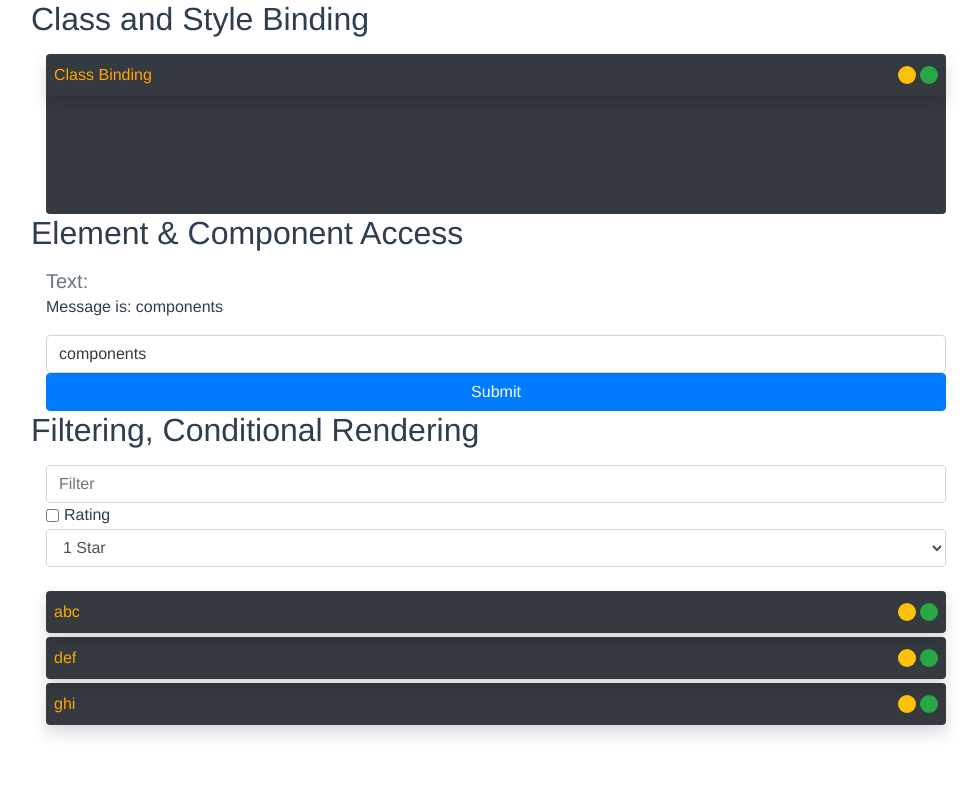
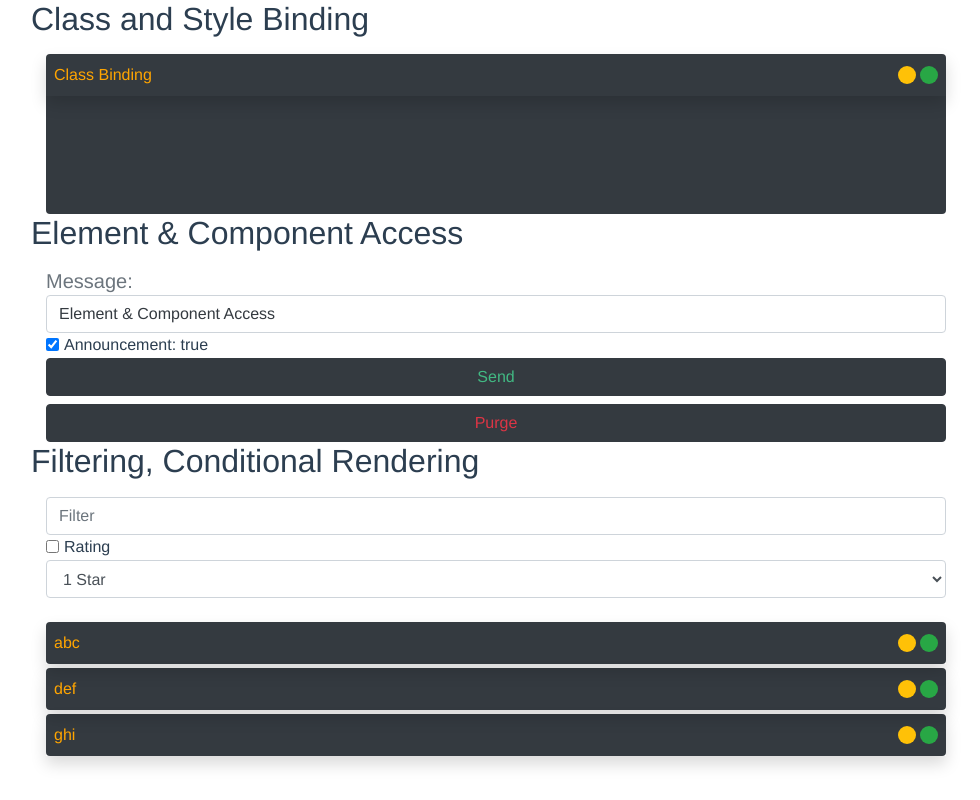
Before and after one commit to markterence/vue-exercise-3, a Vue app: page / in a window 1280 px wide. Shown: the whole page, without its empty margins (144-1124 px from the left). Built offline with nearby package versions, Linux system fonts and the light colour scheme.

Commit message:
Component Access

```diff
--- a/src/App.vue
+++ b/src/App.vue
@@ -1,10 +1,10 @@
 <template>
   <div id="app" class="container-fluid w-75">
-    <ClassStyleBinding/>
+    <ClassStyleBinding ref="termFeed"/>
 
-    <ElementComponentAccess/>
+    <ElementComponentAccess @onSendClicked="broadcastMessage" @onPurgeClicked="clearMessages"/>
 
-     <FilterComponent/>
+    <FilterComponent/>
   </div>
 </template>
 
@@ -18,6 +18,18 @@ export default {
     ClassStyleBinding,
     FilterComponent,
     ElementComponentAccess
+  },
+  mounted() {
+    const feedRef = this.$refs.termFeed;
+    this.feed = feedRef.getTerm();
+  },
+  methods: {
+    clearMessages() {
+       this.feed.clearTermContent()
+    },
+    broadcastMessage({data}){
+      this.feed.setTermContent(data)
+    }
   }
 };
 </script>
@@ -50,4 +62,8 @@ li {
   display: inline-block;
   margin: 0 10px;
 }
+
+.v-green {
+  color: #42b983;
+}
 </style>
--- a/src/components/ClassStyleBinding.vue
+++ b/src/components/ClassStyleBinding.vue
@@ -3,7 +3,7 @@
     <h2>Class and Style Binding</h2>
     <div class="container-fluid mt-3">
       <!-- class and style binding: https://vuejs.org/v2/guide/class-and-style.html-->
-      <Term title="Class Binding" collapsed/>
+      <Term title="Class Binding" ref="term" collapsed/>
     </div>
   </div>
 </template>
@@ -17,7 +17,15 @@ export default {
   mounted() {
 
   },
-  methods: {}
+  computed: {
+
+  },
+  methods: {
+    getTerm(){
+      const term = this.$refs.term;
+      return term;
+    }
+  }
 };
 </script>
 
--- a/src/components/ElementComponentAccess.vue
+++ b/src/components/ElementComponentAccess.vue
@@ -1,18 +1,20 @@
 <template>
   <div>
-    <h2>Element & Component Access</h2>
+    <h2>Element &amp; Component Access</h2>
     <div class="container-fluid mt-3">
       <div class="d-block">
         <div>
-          <span class="h5 text-secondary">Text:</span>
-          <p>Message is: {{ text1 }}</p>
-          <input type="text" class="text-dark form-control" v-model="text1">
+          <span class="h5 text-secondary">Message:</span>
+          <input type="text" class="text-dark form-control" v-model="form.message" ref="textBox1">
         </div>
-        <!-- <div class="form-check form-check-inline">
-          <input class="form-check-input" type="checkbox" id="chkBox" :model="form.chk1">
-          <label class="form-check-label" for="chkBox" style="user-select:none">Box</label>
-        </div>-->
-        <button class="btn btn-block btn-primary">Submit</button>
+        <div class="form-check form-check-inline">
+          <input class="form-check-input" type="checkbox" id="chkBox" v-model="form.broadcast">
+          <label class="form-check-label" for="chkBox" style="user-select:none">Announcement: {{form.broadcast}}</label>
+        </div>
+        <div>
+          <button class="btn btn-block btn-dark" @click="broadcastMessage"><span class="v-green">Send</span></button>
+          <button class="btn btn-block btn-dark" @click="clearMessage"><span class="text-danger">Purge</span></button>
+        </div>
       </div>
     </div>
   </div>
@@ -20,14 +22,31 @@
 
 <script>
 export default {
+
   data() {
     return {
-      text1: "components",
       form: {
-        text1: "component",
-        chk1: false
+        message: "Element & Component Access",
+        broadcast: true
       }
     };
+  },
+
+  methods: {
+    clearMessage($event) {
+      this.$emit('onPurgeClicked', $event)
+    },
+    broadcastMessage(){
+      if(this.form.message.trim() !== '') {
+        const msg = {
+          data: {
+            message: this.form.message,
+            warn: this.form.broadcast
+          }
+        }
+        this.$emit('onSendClicked', msg)
+      }
+    }
   }
 };
 </script>
--- a/src/components/Term.vue
+++ b/src/components/Term.vue
@@ -25,10 +25,12 @@
         </div>
       </div>
     </div>
-    <div class="term-content px-2 text-success h-100" style="overflow-y: auto">
+    <div class="term-content px-2  h-100" style="overflow-y: auto">
       <div class="h-100">
-        <div v-for="(msgs, i) in termMessages" :key="i">
-          <span class="p-0">{{ msgs }}</span>
+        <div v-for="(content, i) in messages" :key="i">
+          <span :class="['p-0',  (content.warn) ? 'text-warning':'text-success' ]">
+           {{  content.warn ? "&lt;Announcement&gt; ": '' }}{{content.message}}
+          </span>
         </div>
       </div>
     </div>
@@ -52,7 +54,7 @@ export default {
       type: Array,
       required: false,
       default: function() {
-        return [""];
+        return [];
       }
     },
     collapsed: {
@@ -67,7 +69,8 @@ export default {
     return {
       termHeight: MIN_TERM_HEIGHT,
       isActive: false,
-      showTerm: false
+      showTerm: false,
+      messages: this.termMessages
     };
   },
   computed: {
@@ -88,8 +91,11 @@ export default {
     }
   },
   methods: {
+    clearTermContent() {
+      this.messages = []
+    },
     setTermContent(content) {
-      this.$props.termMessages.push(content);
+      this.messages.push(content);
     },
     hideTerm() {
       this.termHeight = this.termHeight <= MAX_VISIBLE_HEIGHT ? MAX_TERM_HEIGHT : MAX_VISIBLE_HEIGHT;
```
